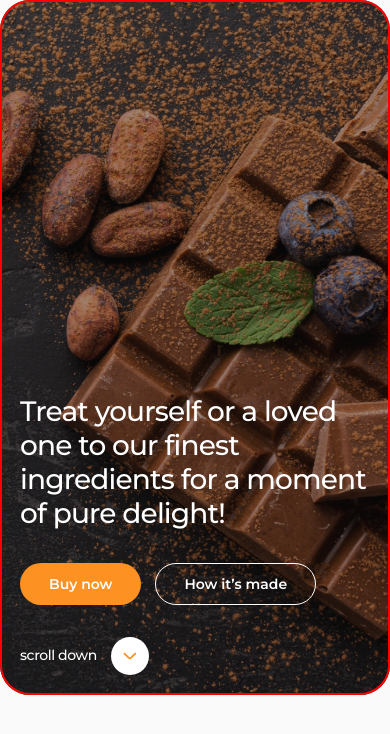
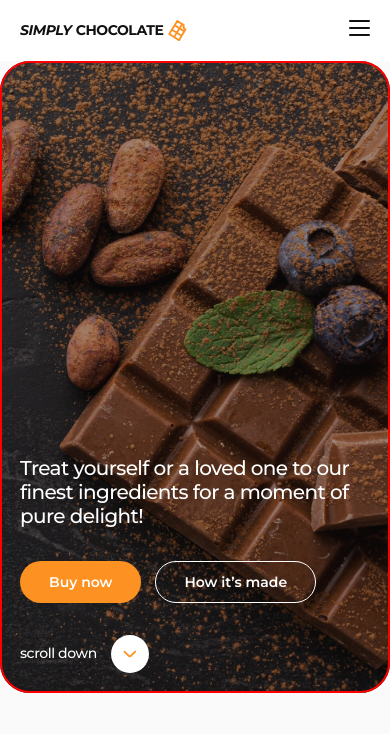
Before and after one commit to AndyGrigs/chocko-landing-page, a website built with Vite: page index.html in a window 390 px wide. Built offline with nearby package versions, Linux system fonts and the light colour scheme.

Commit message:
fixing styles of the hero section

```diff
--- a/index.html
+++ b/index.html
@@ -36,8 +36,8 @@
 
   <body>
     <!-- Header -->
-    <header class="header hide">
-      <div class="header-container container">
+    <header class="header">
+      <div class="header-container">
         <a class="header-logo logo" href="#">
           <i class="logo-accent">SIMPLY</i> CHOCOLATE
           <svg class="logo-icon" width="24" height="24">
--- a/src/css/styles.css
+++ b/src/css/styles.css
@@ -335,6 +335,7 @@ img {
 .header-container {
   display: flex;
   align-items: center;
+  padding: 0 20px;
 }
 
 .header-logo {
@@ -397,9 +398,6 @@ img {
 /* #region Burger */
 #menuToggle {
   display: block;
-  position: fixed;
-  top: 24px;
-  right: 24px;
   z-index: 1;
   user-select: none;
 }
@@ -596,9 +594,6 @@ img {
   height: 38px;
 }
 
-.hero-title {
-  font-size: 28px;
-}
 
 .hero-link-icon svg {
   width: 57%;
```
